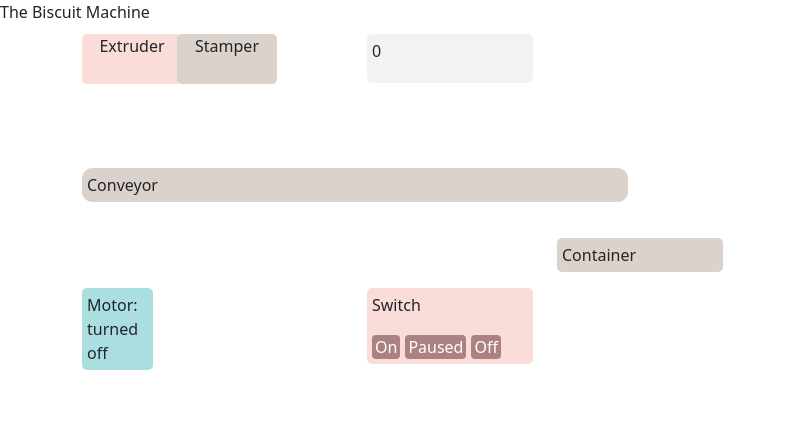
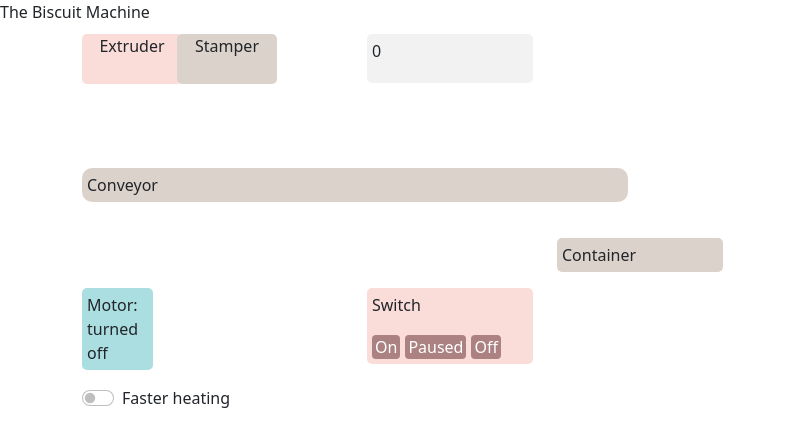
Before and after one commit to anisarambelieva/the-biscuit-machine, a React (Create React App) app: page / in a window 1280 px wide. Shown: the top 446 px of the page, without its empty margins (0-786 px from the left). Built offline with nearby package versions, Linux system fonts and the light colour scheme.

Commit message:
Add boost switch

```diff
--- /dev/null
+++ b/src/components/boostSwitch.js
@@ -0,0 +1,9 @@
+import { Form } from "react-bootstrap";
+
+const BoostSwitch = () => (
+  <Form>
+    <Form.Check type="switch" label="Faster heating" />
+  </Form>
+);
+
+export default BoostSwitch;
--- a/src/components/machine.js
+++ b/src/components/machine.js
@@ -2,6 +2,7 @@ import { useEffect, useState } from "react";
 import { Container, Row, Col } from "react-bootstrap";
 
 import BiscuitLifecycle from "./biscuit/biscuitLifecycle.js";
+import BoostSwitch from "./boostSwitch.js";
 import BiscuitContainer from "./container.js";
 import Conveyor from "./conveyor.js";
 import Extruder from "./extruder.js";
@@ -76,6 +77,10 @@ const Machine = () => {
           <Switch onChange={setState} />
         </Col>
       </Row>
+
+      <Row>
+        <BoostSwitch />
+      </Row>
     </Container>
   );
 };
```
